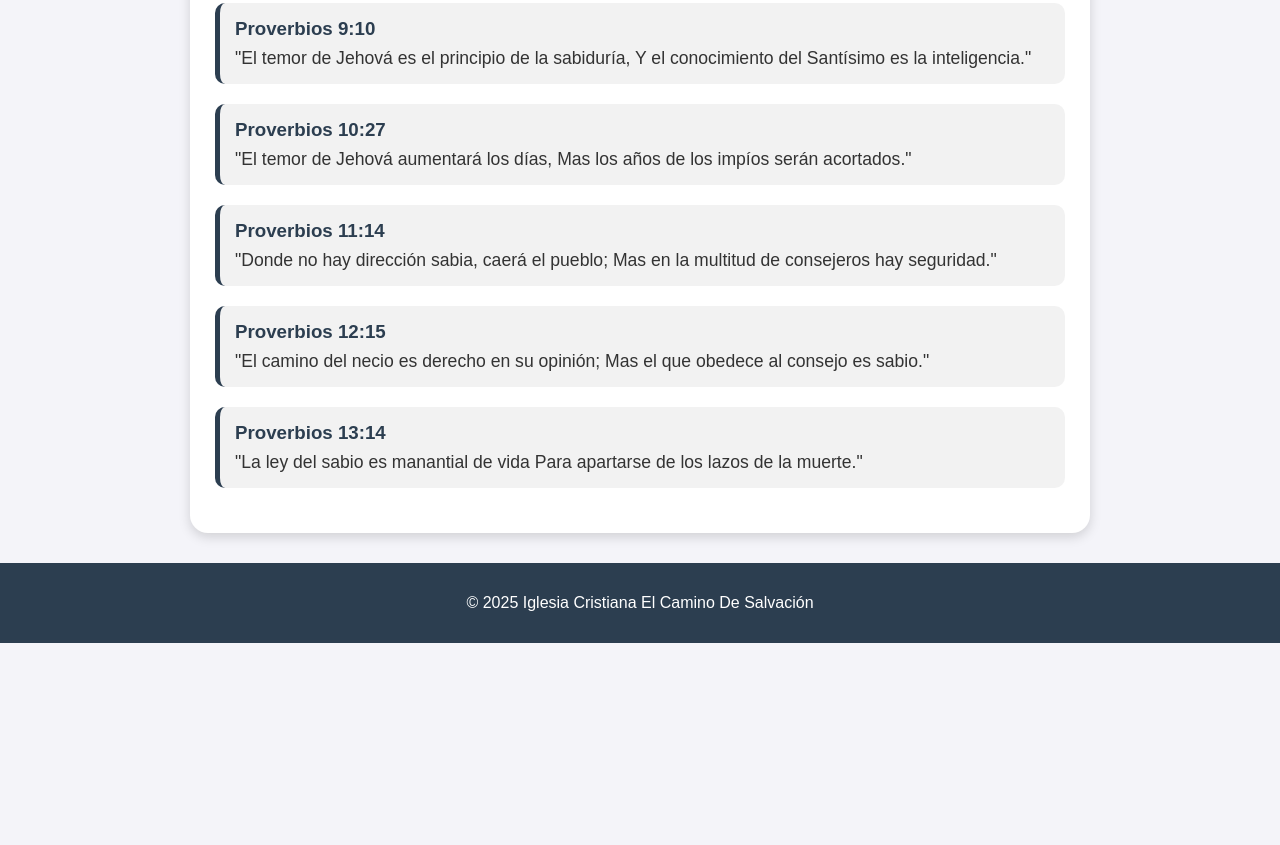
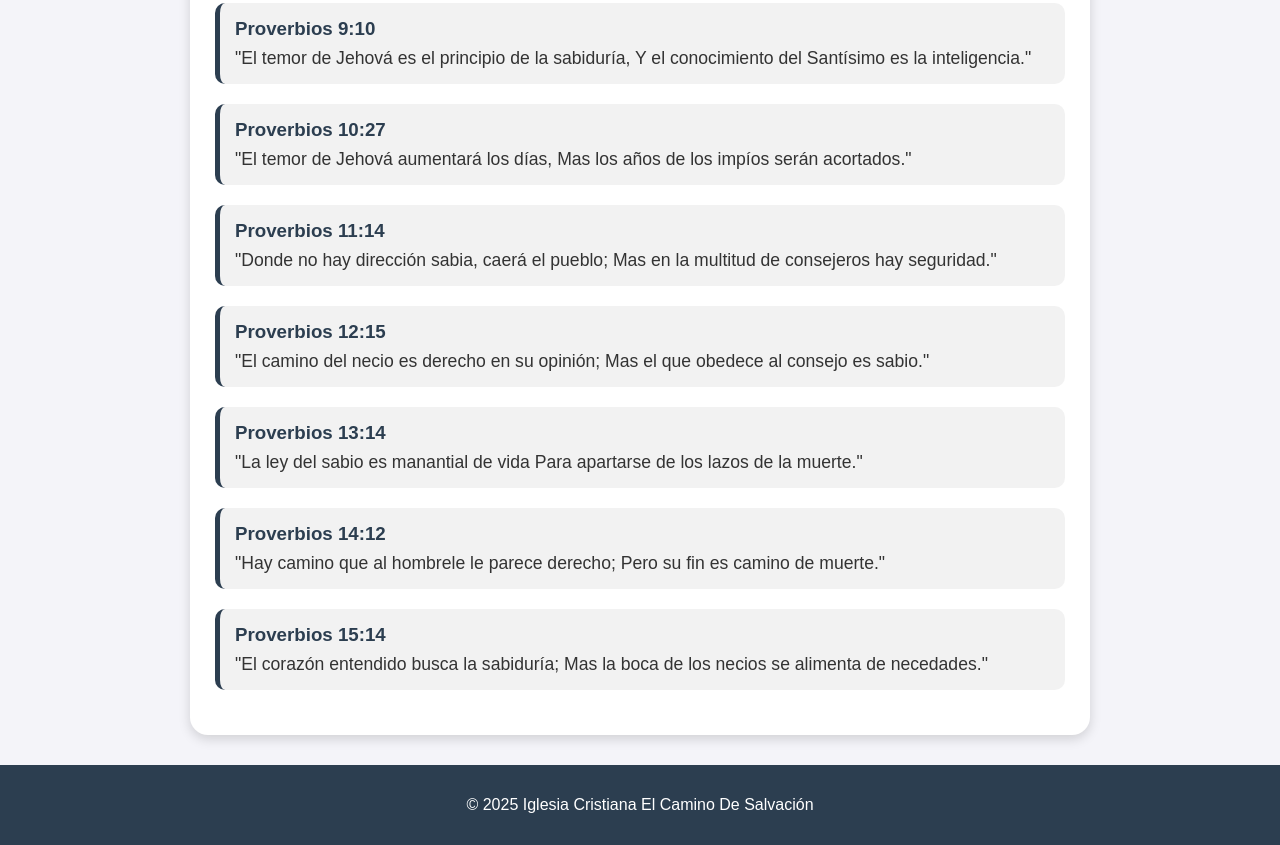
Before and after one commit to CaminoDeSalvacion/CaminoDeSalvacion.github.io, a plain HTML site: page versiculos/index.html in a window 1280 px wide. Shown: the part 1371-2216 px from the top of the page. Before the commit the page ends 2014 px from the top, so only its background shows below. Drawn offline with Linux system fonts and the light colour scheme; no server answers.

Commit message:
Update index.html

```diff
--- a/versiculos/index.html
+++ b/versiculos/index.html
@@ -105,6 +105,16 @@
       <p>"La ley del sabio es manantial de vida Para apartarse de los lazos de la muerte."</p>
     </div>
 
+ <div class="verse-box">
+      <h3>Proverbios 14:12</h3>
+      <p>"Hay camino que al hombrele le parece derecho; Pero su fin es camino de muerte."</p>
+    </div>
+
+   <div class="verse-box">
+      <h3>Proverbios 15:14</h3>
+      <p>"El corazón entendido busca la sabiduría; Mas la boca de los necios se alimenta de necedades."</p>
+    </div>
+
   </div>
 </div>
 
```
